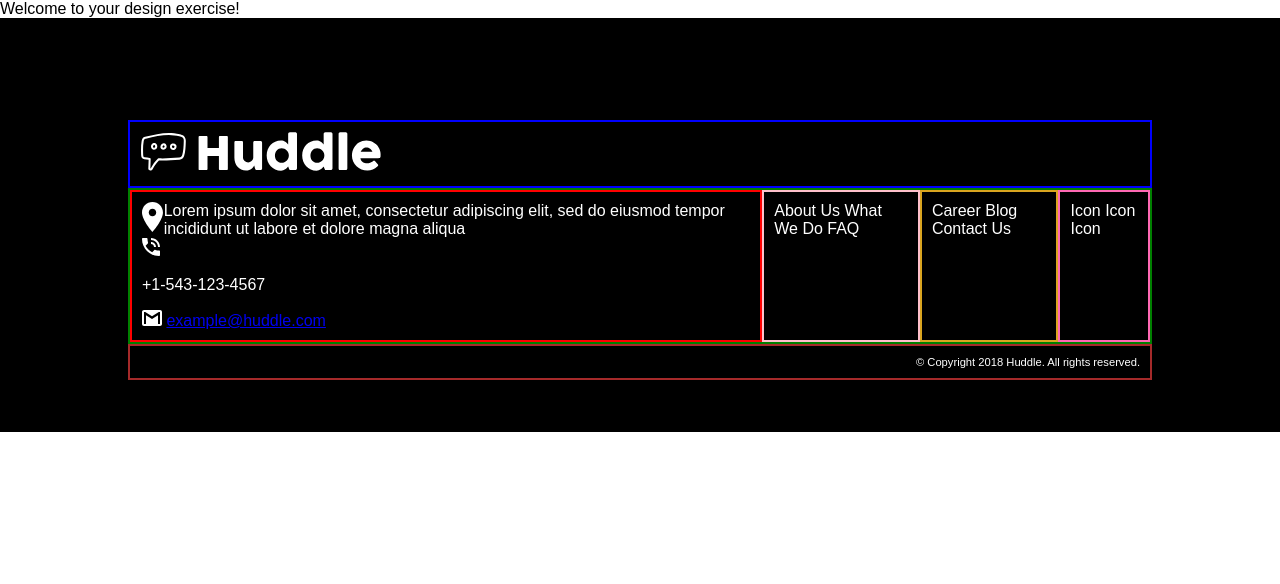
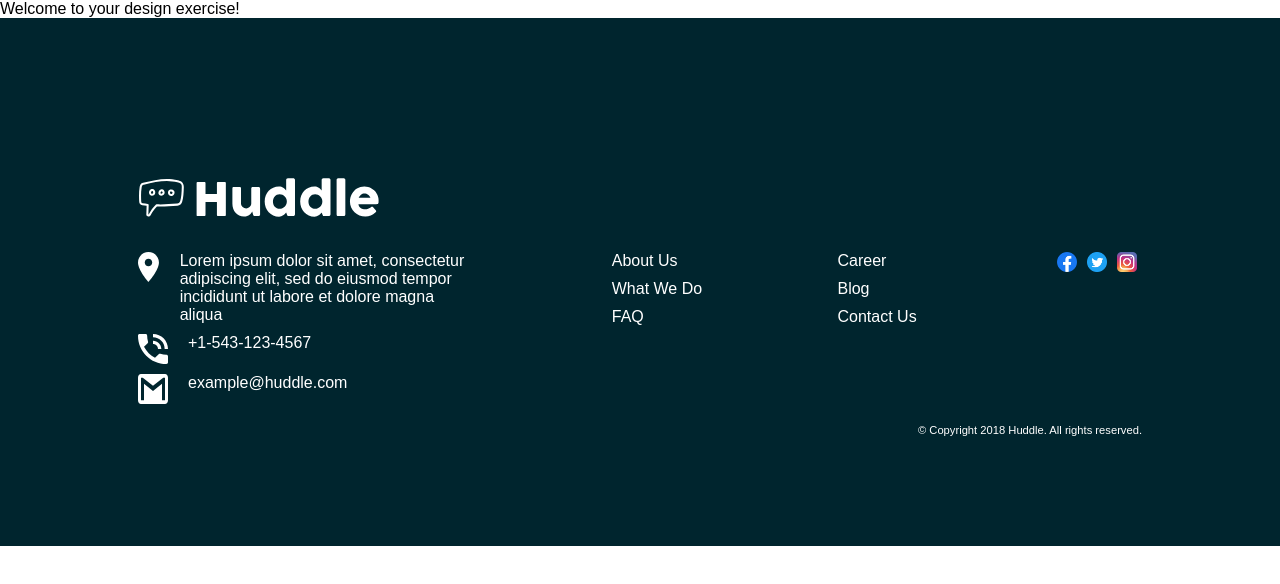
Before and after one commit to saschacollinet/design-exercise, a website built with Vite: page index.html in a window 1280 px wide. Built offline with nearby package versions, Linux system fonts and the light colour scheme.

Commit message:
add icons change css

```diff
--- a/css/footer.css
+++ b/css/footer.css
@@ -1,62 +1,91 @@
+@import url('https://fonts.googleapis.com/css2?family=Open+Sans&display=swap');
+
 .huddle-footer {
-  border: 2px solid black;
-  background-color: black;
+  background-color: #00252E;
   color: #fff;
+  padding: 100px 0 50px 0;
 }
 
 .huddle-footer__position {
   width: 80vw;
   position: relative;
-  margin: 100px auto 50px auto;
+  margin: 50px auto 50px auto;
 }
 
 .huddle-footer__logo {
-  border: 2px solid blue;
   padding: 10px;
 }
 
 .footer-content {
-  border: 2px solid green;
   display: flex;
-  justify-content: space-around;
+  justify-content: space-between;
 }
 
 .footer-content__item1 {
-  border: 2px solid red;
   padding: 10px;
+  width: 35%;
 }
 
-.footer-location {
+.footer-location,
+.footer-phone,
+.footer-mail {
   display: flex;
+  margin-top: 10px;
 }
 
-.footer-location__img {
+.footer-location__img,
+.footer-phone__img,
+.footer-mail__img {
   width: 30px;
   height: 30px;
+  margin-right: 20px;
 }
 
-.footer-location__adress {
+.footer-location__adress,
+.footer-phone__number {
   padding: 0;
   margin: 0;
 }
 
+.footer-link {
+  text-decoration: none;
+  color: white;
+}
+
 .footer-content__item2 {
-  border: 2px solid pink;
   padding: 10px;
 }
 
+.footer-menu1,
+.footer-menu2 {
+  list-style-type: none;
+  padding: 0;
+  margin: 0;
+}
+
+.footer-menu__item {
+  margin-bottom: 10px;
+  margin-top: 10px;
+}
+
 .footer-content__item3 {
-  border: 2px solid goldenrod;
   padding: 10px;
 }
 
 .footer-content__item4 {
-  border: 2px solid hotpink;
   padding: 10px;
+  display: flex;
+}
+
+.footer-icon-fb,
+.footer-icon-twitter,
+.footer-icon-insta {
+  width: 20px;
+  height: 20px;
+  margin: 10px 5px 0 5px;
 }
 
 .footer-copyright {
-  border: 2px solid brown;
   padding: 10px;
   text-align: right;
   font-size: 0.7rem;
--- a/index.html
+++ b/index.html
@@ -1,10 +1,10 @@
 <!DOCTYPE html>
 <html lang="en">
   <head>
-    <meta charset="UTF-8">
-    <meta http-equiv="X-UA-Compatible" content="IE=edge">
-    <meta name="viewport" content="width=device-width, initial-scale=1.0">
-    <link rel="stylesheet" href="./css/style.css">
+    <meta charset="UTF-8" />
+    <meta http-equiv="X-UA-Compatible" content="IE=edge" />
+    <meta name="viewport" content="width=device-width, initial-scale=1.0" />
+    <link rel="stylesheet" href="./css/style.css" />
     <title>Design Exercise</title>
   </head>
   <body>
@@ -12,35 +12,70 @@
     <footer class="huddle-footer">
       <div class="huddle-footer__position">
         <section class="huddle-footer__logo">
-                <img class="footer-logo" src="./design/images/footer2.svg" alt="">
+          <img class="footer-logo" src="./design/images/footer2.svg" alt="" />
         </section>
         <section class="footer-content">
           <div class="footer-content__item1">
             <div class="footer-location">
-                        <img class="footer-location__img" src="./design/images/icon-location.svg" alt="">
+              <img
+                class="footer-location__img"
+                src="./design/images/icon-location.svg"
+                alt=""
+              />
               <p class="footer-location__adress">
-                        Lorem ipsum dolor sit amet, consectetur adipiscing elit, sed do eiusmod tempor incididunt ut labore et dolore magna aliqua
+                Lorem ipsum dolor sit amet, consectetur adipiscing elit, sed do
+                eiusmod tempor incididunt ut labore et dolore magna aliqua
               </p>
             </div>
             <div class="footer-phone">
-                        <img src="./design/images/icon-phone.svg" alt="">
-                        <p>
-                        +1-543-123-4567
-                        </p>
+              <img
+                class="footer-phone__img"
+                src="./design/images/icon-phone.svg"
+                alt=""
+              />
+              <p class="footer-phone__number">+1-543-123-4567</p>
             </div>
             <div class="footer-mail">
-                        <img src="./design/images/icon-email.svg" alt="">
-                        <a href="mailto:example@huddle.com">example@huddle.com</a>
+              <img
+                class="footer-mail__img"
+                src="./design/images/icon-email.svg"
+                alt=""
+              />
+              <a class="footer-link" href="mailto:example@huddle.com"
+                >example@huddle.com</a
+              >
             </div>
           </div>
           <div class="footer-content__item2">
-                About Us What We Do FAQ
+            <ul class="footer-menu1">
+              <li class="footer-menu__item"><a class="footer-link" href="">About Us</a></li>
+              <li class="footer-menu__item"><a class="footer-link" href="">What We Do</a></li>
+              <li class="footer-menu__item"><a class="footer-link" href="">FAQ</a></li>
+            </ul>
           </div>
           <div class="footer-content__item3">
-                Career Blog Contact Us
+            <ul class="footer-menu2">
+              <li class="footer-menu__item"><a class="footer-link" href="">Career</a></li>
+              <li class="footer-menu__item"><a class="footer-link" href="">Blog</a></li>
+              <li class="footer-menu__item"><a class="footer-link" href="">Contact Us</a></li>
+            </ul>
           </div>
           <div class="footer-content__item4">
-                Icon Icon Icon
+            <img
+              class="footer-icon-fb"
+              src="./design/images/icon-fb.png"
+              title=""
+            />
+            <img
+              class="footer-icon-twitter"
+              src="./design/images/icon-twitter.png"
+              title=""
+            />
+            <img
+              class="footer-icon-insta"
+              src="./design/images/icon-insta.png"
+              title=""
+            />
           </div>
         </section>
         <section class="footer-copyright">
```
Also changed, not shown: design/style-guide.md (+5 -0 lines), design/images/icon-fb.png (added), design/images/icon-insta.png (added), design/images/icon-twitter.png (added). Lines whose indentation alone changed are shown as unchanged.
